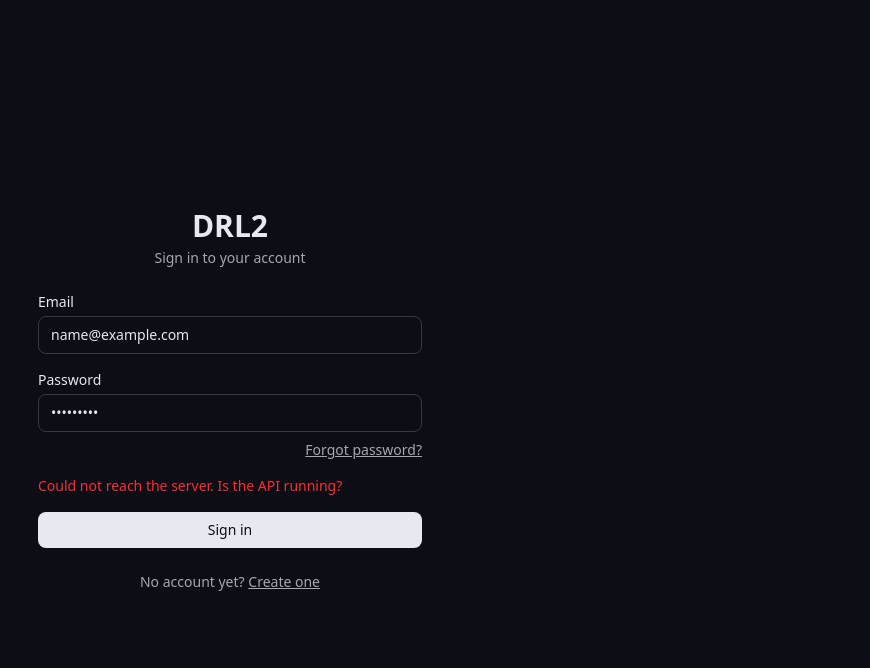
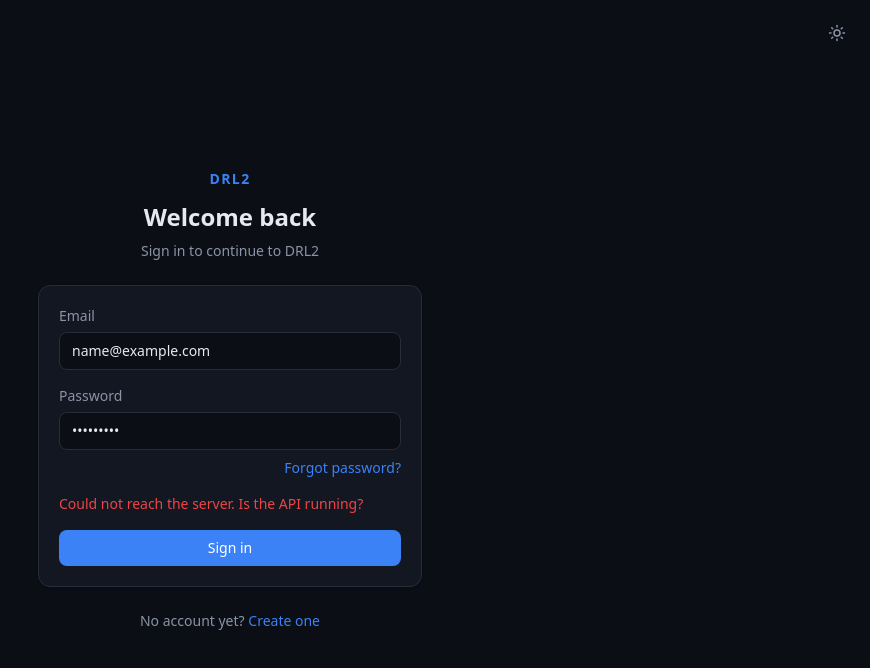
Before and after one commit to Dhike/DRL2, a Next.js app in the folder apps/web/: page /login in a window 1280 px wide. Both pictures are taken after typing "name@example.com", "Sample123" into the empty fields and a click on the button "Sign in". Shown: the top 668 px of the page, without its empty margins (410-1280 px from the left). Built offline with nearby package versions, Linux system fonts and the light colour scheme; no server answers.

Commit message:
Add shared UI components and restyle the sign-in screens

```diff
--- a/apps/web/app/components/AuthForm.tsx
+++ b/apps/web/app/components/AuthForm.tsx
@@ -5,6 +5,10 @@ import { useRouter } from "next/navigation";
 import { useState, type FormEvent } from "react";
 
 import { ApiError, login, register } from "../lib/api";
+import AuthShell from "./ui/AuthShell";
+import Button from "./ui/Button";
+import { Field, Input } from "./ui/Input";
+import Message from "./ui/Message";
 
 type Mode = "login" | "register";
 
@@ -45,35 +49,38 @@ export default function AuthForm({ mode }: { mode: Mode }) {
     }
   }
 
-  const inputClass =
-    "rounded-lg border border-current/20 bg-transparent px-3 py-2 outline-none focus:border-current/60";
-
   return (
-    <main className="flex min-h-screen flex-col items-center justify-center gap-6 p-8">
-      <div className="text-center">
-        <h1 className="text-3xl font-semibold">DRL2</h1>
-        <p className="mt-1 text-sm opacity-70">
-          {isLogin ? "Sign in to your account" : "Create your account"}
-        </p>
-      </div>
-      <form
-        onSubmit={handleSubmit}
-        className="flex w-full max-w-sm flex-col gap-4"
-      >
-        <label className="flex flex-col gap-1 text-sm">
-          Email
-          <input
+    <AuthShell
+      title={isLogin ? "Welcome back" : "Create your account"}
+      subtitle={
+        isLogin
+          ? "Sign in to continue to DRL2"
+          : "Start with your email and a password"
+      }
+      footer={
+        <>
+          {isLogin ? "No account yet? " : "Already registered? "}
+          <Link
+            href={isLogin ? "/register" : "/login"}
+            className="text-accent hover:underline"
+          >
+            {isLogin ? "Create one" : "Sign in"}
+          </Link>
+        </>
+      }
+    >
+      <form onSubmit={handleSubmit} className="flex flex-col gap-4">
+        <Field label="Email">
+          <Input
             type="email"
             required
             autoComplete="email"
             value={email}
             onChange={(e) => setEmail(e.target.value)}
-            className={inputClass}
           />
-        </label>
-        <label className="flex flex-col gap-1 text-sm">
-          Password
-          <input
+        </Field>
+        <Field label="Password">
+          <Input
             type="password"
             required
             minLength={isLogin ? 1 : 8}
@@ -81,40 +88,25 @@ export default function AuthForm({ mode }: { mode: Mode }) {
             autoComplete={isLogin ? "current-password" : "new-password"}
             value={password}
             onChange={(e) => setPassword(e.target.value)}
-            className={inputClass}
           />
-        </label>
+        </Field>
         {isLogin && (
           <Link
             href="/forgot-password"
-            className="-mt-2 self-end text-sm underline opacity-70"
+            className="-mt-2 self-end text-sm text-accent hover:underline"
           >
             Forgot password?
           </Link>
         )}
-        {error && (
-          <p role="alert" className="text-sm text-red-500">
-            {error}
-          </p>
-        )}
-        <button
-          type="submit"
-          disabled={submitting}
-          className="rounded-lg bg-foreground px-3 py-2 text-sm font-medium text-background disabled:opacity-50"
-        >
+        {error && <Message kind="error">{error}</Message>}
+        <Button type="submit" disabled={submitting}>
           {submitting
             ? "Please wait..."
             : isLogin
               ? "Sign in"
               : "Create account"}
-        </button>
+        </Button>
       </form>
-      <p className="text-sm opacity-70">
-        {isLogin ? "No account yet? " : "Already registered? "}
-        <Link href={isLogin ? "/register" : "/login"} className="underline">
-          {isLogin ? "Create one" : "Sign in"}
-        </Link>
-      </p>
-    </main>
+    </AuthShell>
   );
 }
--- a/apps/web/app/components/ForgotPasswordForm.tsx
+++ b/apps/web/app/components/ForgotPasswordForm.tsx
@@ -5,6 +5,10 @@ import { useRouter } from "next/navigation";
 import { useState, type FormEvent } from "react";
 
 import { ApiError, forgotPassword } from "../lib/api";
+import AuthShell from "./ui/AuthShell";
+import Button from "./ui/Button";
+import { Field, Input } from "./ui/Input";
+import Message from "./ui/Message";
 
 export default function ForgotPasswordForm() {
   const router = useRouter();
@@ -33,44 +37,30 @@ export default function ForgotPasswordForm() {
   }
 
   return (
-    <main className="flex min-h-screen flex-col items-center justify-center gap-6 p-8">
-      <div className="text-center">
-        <h1 className="text-3xl font-semibold">Reset your password</h1>
-        <p className="mt-2 text-sm opacity-70">
-          Enter your email and we will send you a 6-digit code.
-        </p>
-      </div>
-      <form
-        onSubmit={handleSubmit}
-        className="flex w-full max-w-sm flex-col gap-4"
-      >
-        <label className="flex flex-col gap-1 text-sm">
-          Email
-          <input
+    <AuthShell
+      title="Reset your password"
+      subtitle="Enter your email and we will send you a 6-digit code."
+      footer={
+        <Link href="/login" className="hover:underline">
+          Back to sign in
+        </Link>
+      }
+    >
+      <form onSubmit={handleSubmit} className="flex flex-col gap-4">
+        <Field label="Email">
+          <Input
             type="email"
             required
             autoComplete="email"
             value={email}
             onChange={(e) => setEmail(e.target.value)}
-            className="rounded-lg border border-current/20 bg-transparent px-3 py-2 outline-none focus:border-current/60"
           />
-        </label>
-        {error && (
-          <p role="alert" className="text-sm text-red-500">
-            {error}
-          </p>
-        )}
-        <button
-          type="submit"
-          disabled={submitting}
-          className="rounded-lg bg-foreground px-3 py-2 text-sm font-medium text-background disabled:opacity-50"
-        >
+        </Field>
+        {error && <Message kind="error">{error}</Message>}
+        <Button type="submit" disabled={submitting}>
           {submitting ? "Please wait..." : "Send code"}
-        </button>
+        </Button>
       </form>
-      <Link href="/login" className="text-sm underline opacity-70">
-        Back to sign in
-      </Link>
-    </main>
+    </AuthShell>
   );
 }
--- a/apps/web/app/components/ResetPasswordForm.tsx
+++ b/apps/web/app/components/ResetPasswordForm.tsx
@@ -10,6 +10,10 @@ import {
   forgotPassword,
   resetPassword,
 } from "../lib/api";
+import AuthShell from "./ui/AuthShell";
+import Button, { buttonClass } from "./ui/Button";
+import { Field, Input } from "./ui/Input";
+import Message from "./ui/Message";
 
 const RESEND_SECONDS = 60;
 
@@ -71,53 +75,51 @@ export default function ResetPasswordForm() {
 
   if (!email) {
     return (
-      <main className="flex min-h-screen flex-col items-center justify-center gap-4 p-8">
-        <h1 className="text-3xl font-semibold">DRL2</h1>
-        <p className="text-sm opacity-70">
-          We could not tell which account to reset.
-        </p>
-        <Link href="/forgot-password" className="text-sm underline">
+      <AuthShell
+        title="Reset your password"
+        subtitle="We could not tell which account to reset."
+      >
+        <Link
+          href="/forgot-password"
+          className={buttonClass("secondary", "w-full")}
+        >
           Start over
         </Link>
-      </main>
+      </AuthShell>
     );
   }
 
   if (done) {
     return (
-      <main className="flex min-h-screen flex-col items-center justify-center gap-4 p-8">
-        <h1 className="text-3xl font-semibold">Password updated</h1>
-        <p className="text-sm opacity-70">
-          You can now sign in with your new password.
-        </p>
-        <Link
-          href="/login"
-          className="rounded-lg bg-foreground px-4 py-2 text-sm font-medium text-background"
-        >
+      <AuthShell
+        title="Password updated"
+        subtitle="You can now sign in with your new password."
+      >
+        <Link href="/login" className={buttonClass("primary", "w-full")}>
           Sign in
         </Link>
-      </main>
+      </AuthShell>
     );
   }
 
-  const inputClass =
-    "rounded-lg border border-current/20 bg-transparent px-3 py-2 outline-none focus:border-current/60";
-
   return (
-    <main className="flex min-h-screen flex-col items-center justify-center gap-6 p-8">
-      <div className="text-center">
-        <h1 className="text-3xl font-semibold">Choose a new password</h1>
-        <p className="mt-2 text-sm opacity-70">
+    <AuthShell
+      title="Choose a new password"
+      subtitle={
+        <>
           Enter the 6-digit code sent to
           <br />
-          <span className="font-medium opacity-100">{email}</span>
-        </p>
-      </div>
-      <form
-        onSubmit={handleSubmit}
-        className="flex w-full max-w-sm flex-col gap-4"
-      >
-        <input
+          <span className="font-medium text-foreground">{email}</span>
+        </>
+      }
+      footer={
+        <Link href="/forgot-password" className="hover:underline">
+          Use a different email
+        </Link>
+      }
+    >
+      <form onSubmit={handleSubmit} className="flex flex-col gap-4">
+        <Input
           type="text"
           inputMode="numeric"
           autoComplete="one-time-code"
@@ -126,11 +128,10 @@ export default function ResetPasswordForm() {
           aria-label="Reset code"
           value={code}
           onChange={(e) => setCode(e.target.value.replace(/\D/g, ""))}
-          className="rounded-lg border border-current/20 bg-transparent px-3 py-3 text-center text-2xl tracking-[0.5em] outline-none focus:border-current/60"
+          className="py-3 text-center text-2xl tracking-[0.5em]"
         />
-        <label className="flex flex-col gap-1 text-sm">
-          New password
-          <input
+        <Field label="New password">
+          <Input
             type="password"
             required
             minLength={8}
@@ -138,36 +139,30 @@ export default function ResetPasswordForm() {
             autoComplete="new-password"
             value={password}
             onChange={(e) => setPassword(e.target.value)}
-            className={inputClass}
           />
-        </label>
+        </Field>
         {error && (
-          <p role="alert" className="text-center text-sm text-red-500">
+          <Message kind="error" className="text-center">
             {error}
-          </p>
+          </Message>
         )}
-        {info && <p className="text-center text-sm opacity-70">{info}</p>}
-        <button
-          type="submit"
-          disabled={submitting || code.length !== 6}
-          className="rounded-lg bg-foreground px-3 py-2 text-sm font-medium text-background disabled:opacity-50"
-        >
+        {info && (
+          <Message kind="info" className="text-center">
+            {info}
+          </Message>
+        )}
+        <Button type="submit" disabled={submitting || code.length !== 6}>
           {submitting ? "Updating..." : "Reset password"}
-        </button>
-      </form>
-      <div className="flex flex-col items-center gap-2 text-sm">
-        <button
+        </Button>
+        <Button
           type="button"
+          variant="link"
           onClick={handleResend}
           disabled={cooldown > 0}
-          className="underline disabled:no-underline disabled:opacity-50"
         >
           {cooldown > 0 ? `Resend code in ${cooldown}s` : "Resend code"}
-        </button>
-        <Link href="/forgot-password" className="underline opacity-70">
-          Use a different email
-        </Link>
-      </div>
-    </main>
+        </Button>
+      </form>
+    </AuthShell>
   );
 }
--- a/apps/web/app/components/VerifyForm.tsx
+++ b/apps/web/app/components/VerifyForm.tsx
@@ -5,6 +5,10 @@ import { useRouter, useSearchParams } from "next/navigation";
 import { useEffect, useState, type FormEvent } from "react";
 
 import { ApiError, resendCode, verifyEmail } from "../lib/api";
+import AuthShell from "./ui/AuthShell";
+import Button, { buttonClass } from "./ui/Button";
+import { Input } from "./ui/Input";
+import Message from "./ui/Message";
 
 const RESEND_SECONDS = 60;
 
@@ -64,33 +68,35 @@ export default function VerifyForm() {
 
   if (!email) {
     return (
-      <main className="flex min-h-screen flex-col items-center justify-center gap-4 p-8">
-        <h1 className="text-3xl font-semibold">DRL2</h1>
-        <p className="text-sm opacity-70">
-          We could not tell which email to verify.
-        </p>
-        <Link href="/login" className="text-sm underline">
+      <AuthShell
+        title="Verify your email"
+        subtitle="We could not tell which email to verify."
+      >
+        <Link href="/login" className={buttonClass("secondary", "w-full")}>
           Go to sign in
         </Link>
-      </main>
+      </AuthShell>
     );
   }
 
   return (
-    <main className="flex min-h-screen flex-col items-center justify-center gap-6 p-8">
-      <div className="text-center">
-        <h1 className="text-3xl font-semibold">Verify your email</h1>
-        <p className="mt-2 text-sm opacity-70">
+    <AuthShell
+      title="Verify your email"
+      subtitle={
+        <>
           Enter the 6-digit code sent to
           <br />
-          <span className="font-medium opacity-100">{email}</span>
-        </p>
-      </div>
-      <form
-        onSubmit={handleSubmit}
-        className="flex w-full max-w-sm flex-col gap-4"
-      >
-        <input
+          <span className="font-medium text-foreground">{email}</span>
+        </>
+      }
+      footer={
+        <Link href="/register" className="hover:underline">
+          Wrong email? Start over
+        </Link>
+      }
+    >
+      <form onSubmit={handleSubmit} className="flex flex-col gap-4">
+        <Input
           type="text"
           inputMode="numeric"
           autoComplete="one-time-code"
@@ -99,35 +105,30 @@ export default function VerifyForm() {
           aria-label="Verification code"
           value={code}
           onChange={(e) => setCode(e.target.value.replace(/\D/g, ""))}
-          className="rounded-lg border border-current/20 bg-transparent px-3 py-3 text-center text-2xl tracking-[0.5em] outline-none focus:border-current/60"
+          className="py-3 text-center text-2xl tracking-[0.5em]"
         />
         {error && (
-          <p role="alert" className="text-center text-sm text-red-500">
+          <Message kind="error" className="text-center">
             {error}
-          </p>
+          </Message>
         )}
-        {info && <p className="text-center text-sm opacity-70">{info}</p>}
-        <button
-          type="submit"
-          disabled={submitting || code.length !== 6}
-          className="rounded-lg bg-foreground px-3 py-2 text-sm font-medium text-background disabled:opacity-50"
-        >
+        {info && (
+          <Message kind="info" className="text-center">
+            {info}
+          </Message>
+        )}
+        <Button type="submit" disabled={submitting || code.length !== 6}>
           {submitting ? "Checking..." : "Verify email"}
-        </button>
-      </form>
-      <div className="flex flex-col items-center gap-2 text-sm">
-        <button
+        </Button>
+        <Button
           type="button"
+          variant="link"
           onClick={handleResend}
           disabled={cooldown > 0}
-          className="underline disabled:no-underline disabled:opacity-50"
         >
           {cooldown > 0 ? `Resend code in ${cooldown}s` : "Resend code"}
-        </button>
-        <Link href="/register" className="opacity-70 underline">
-          Wrong email? Start over
-        </Link>
-      </div>
-    </main>
+        </Button>
+      </form>
+    </AuthShell>
   );
 }
--- /dev/null
+++ b/apps/web/app/components/ui/AuthShell.tsx
@@ -0,0 +1,34 @@
+import type { ReactNode } from "react";
+
+import ThemeToggle from "../ThemeToggle";
+
+export default function AuthShell({
+  title,
+  subtitle,
+  footer,
+  children,
+}: {
+  title: string;
+  subtitle?: ReactNode;
+  footer?: ReactNode;
+  children: ReactNode;
+}) {
+  return (
+    <main className="relative flex min-h-screen flex-col items-center justify-center gap-6 p-6">
+      <div className="absolute right-4 top-4">
+        <ThemeToggle />
+      </div>
+      <div className="text-center">
+        <div className="mb-3 text-sm font-semibold tracking-widest text-accent">
+          DRL2
+        </div>
+        <h1 className="text-2xl font-semibold">{title}</h1>
+        {subtitle && <p className="mt-2 text-sm text-muted">{subtitle}</p>}
+      </div>
+      <div className="w-full max-w-sm rounded-xl border border-border bg-surface p-5 shadow-sm">
+        {children}
+      </div>
+      {footer && <div className="text-sm text-muted">{footer}</div>}
+    </main>
+  );
+}
--- /dev/null
+++ b/apps/web/app/components/ui/Button.tsx
@@ -0,0 +1,28 @@
+import type { ButtonHTMLAttributes } from "react";
+
+type SolidVariant = "primary" | "secondary" | "danger";
+type Variant = SolidVariant | "link";
+
+const base =
+  "inline-flex items-center justify-center gap-2 rounded-lg px-3 py-2 text-sm font-medium transition-colors disabled:cursor-not-allowed disabled:opacity-50";
+
+const solid: Record<SolidVariant, string> = {
+  primary: "bg-accent text-accent-foreground hover:bg-accent-hover",
+  secondary: "border border-border bg-surface hover:bg-surface-hover",
+  danger: "border border-sell/40 text-sell hover:bg-sell/10",
+};
+
+export function buttonClass(variant: Variant = "primary", extra = ""): string {
+  if (variant === "link") {
+    return `text-sm text-accent hover:underline disabled:cursor-not-allowed disabled:text-muted disabled:no-underline ${extra}`.trim();
+  }
+  return `${base} ${solid[variant]} ${extra}`.trim();
+}
+
+export default function Button({
+  variant = "primary",
+  className = "",
+  ...props
+}: ButtonHTMLAttributes<HTMLButtonElement> & { variant?: Variant }) {
+  return <button {...props} className={buttonClass(variant, className)} />;
+}
--- /dev/null
+++ b/apps/web/app/components/ui/Input.tsx
@@ -0,0 +1,28 @@
+import type { InputHTMLAttributes, ReactNode } from "react";
+
+export function Input({
+  className = "",
+  ...props
+}: InputHTMLAttributes<HTMLInputElement>) {
+  return (
+    <input
+      {...props}
+      className={`w-full rounded-lg border border-border bg-background px-3 py-2 text-sm outline-none placeholder:text-muted focus:border-accent focus:ring-1 focus:ring-accent ${className}`.trim()}
+    />
+  );
+}
+
+export function Field({
+  label,
+  children,
+}: {
+  label: string;
+  children: ReactNode;
+}) {
+  return (
+    <label className="flex flex-col gap-1.5 text-sm">
+      <span className="text-muted">{label}</span>
+      {children}
+    </label>
+  );
+}
--- /dev/null
+++ b/apps/web/app/components/ui/Message.tsx
@@ -0,0 +1,28 @@
+import type { ReactNode } from "react";
+
+type Kind = "error" | "success" | "info";
+
+const colors: Record<Kind, string> = {
+  error: "text-sell",
+  success: "text-buy",
+  info: "text-muted",
+};
+
+export default function Message({
+  kind,
+  className = "",
+  children,
+}: {
+  kind: Kind;
+  className?: string;
+  children: ReactNode;
+}) {
+  return (
+    <p
+      role={kind === "error" ? "alert" : "status"}
+      className={`text-sm ${colors[kind]} ${className}`.trim()}
+    >
+      {children}
+    </p>
+  );
+}
```
